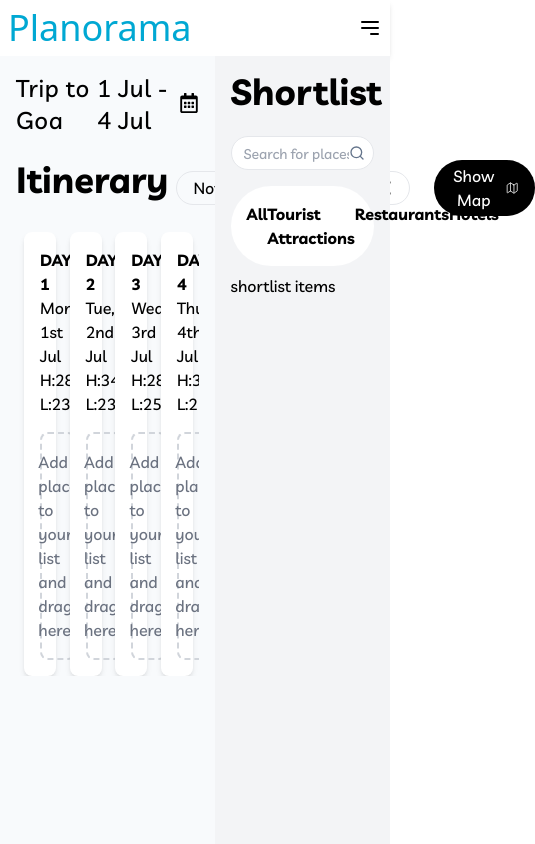
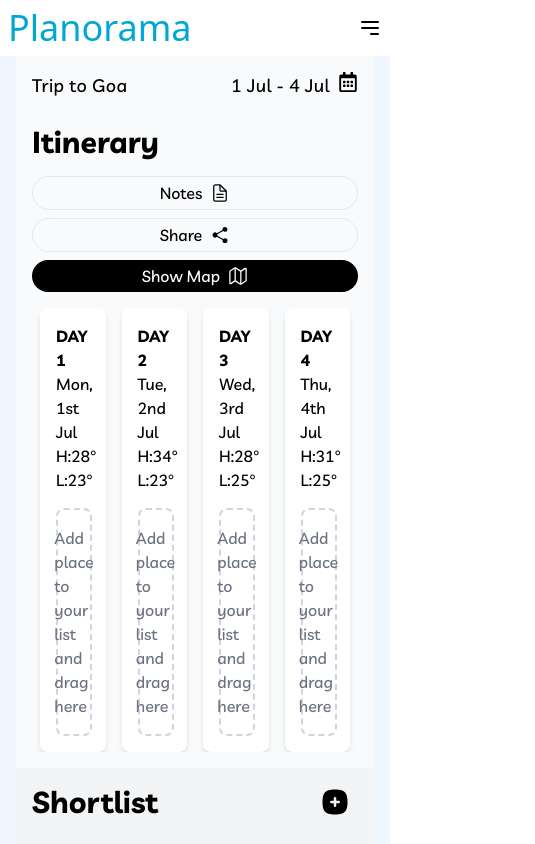
Before and after one commit to Mansherius/travel-planner-zool, a Next.js app in the folder travel-planner/: page /itinerary in a window 390 px wide. Shown: the top 844 px of the page, 535 px wide, since content can reach past the window. Built offline with nearby package versions, Linux system fonts and the light colour scheme; a web font is replaced by a local one.

Commit message:
half responsive

```diff
--- a/travel-planner/src/app/itinerary/page.tsx
+++ b/travel-planner/src/app/itinerary/page.tsx
@@ -4,7 +4,11 @@ import { TbSquareRoundedPlusFilled } from "react-icons/tb";
 import { FiSearch } from "react-icons/fi";
 import "react-datepicker/dist/react-datepicker.css";
 import Writedate from "@/components/shared/WrittenDate";
-import { IoDocumentTextOutline, IoShareSocial, IoMapOutline } from "react-icons/io5";
+import {
+	IoDocumentTextOutline,
+	IoShareSocial,
+	IoMapOutline,
+} from "react-icons/io5";
 import Carousel from "@/components/itinerary/Carousel";
 import { generateDays } from "@/components/itinerary/dateUtils";
 import { DateRange } from "@/components/itinerary/types";
@@ -22,32 +26,45 @@ const Itinerary: React.FC = () => {
 	};
 
 	return (
-    <div className="w-100% min-h-screen md:mx-[50px] lg:mx-[150px] flex justify-center bg-blue-50">
-      <section className="mx-auto w-[55%] bg-slate-50 p-4">
-        <div className="flex justify-between pb-2 text-2xl tracking-wide">
+		<div className="w-full min-h-screen px-4 md:px-12 lg:px-24 flex flex-col lg:flex-row justify-center bg-blue-50">
+			<section className="w-full lg:w-[55%] bg-slate-50 p-4">
+				<div className="flex justify-between pb-2 text-lg md:text-xl lg:text-2xl tracking-wide">
 					<p>Trip to Goa</p>
 					<Writedate onChange={setDateRange} />
 				</div>
-        <div className="py-4">
-			<div className="flex justify-between">
-				<p className="text-4xl font-bold">Itinerary</p>
-				<div className='flex gap-4'>
-					<button className="bg-transparent px-4 py-1 border rounded-full ml-2 my-auto flex">Notes <IoDocumentTextOutline size={20} className='my-auto ml-2' /></button>
-					<button className="bg-transparent px-4 py-1 border rounded-full ml-2 my-auto flex">Share <IoShareSocial size={20} className='my-auto ml-2'/> </button>
-					<button className='bg-black text-white px-4 py-1 rounded-full ml-2 my-auto flex' onClick={toggleMap}>
+				<div className="md:flex md:justify-between py-4">
+					<p className="text-3xl md:text-4xl font-bold">Itinerary</p>
+					<div className="flex flex-col gap-2 md:flex-row md:flex-wrap lg:gap-2 mt-4 lg:mt-0">
+						<button className="bg-transparent px-4 py-1 border rounded-full flex justify-center items-center">
+							Notes
+							<IoDocumentTextOutline size={20} className="ml-2" />
+						</button>
+						<button className="bg-transparent px-4 py-1 border rounded-full flex justify-center items-center">
+							Share
+							<IoShareSocial size={20} className="ml-2" />
+						</button>
+						<button
+							className="bg-black text-white px-4 py-1 rounded-full flex justify-center items-center"
+							onClick={toggleMap}
+						>
 							{showMap ? "Show Shortlist" : "Show Map"}
-						{showMap ? null : <IoMapOutline size={20} className="my-auto ml-2" />}
+							{showMap ? null : (
+								<IoMapOutline size={20} className="ml-2" />
+							)}
 						</button>
-				</div>
 					</div>
 				</div>
 				<Carousel days={days} />
 			</section>
 
-      <section className={`transition-transform duration-500 w-[45%] flex-grow ${showMap ? "hidden" : "flex"} flex-col`}>
+			<section
+				className={`transition-transform duration-500 w-full lg:w-[45%] flex-grow ${
+					showMap ? "hidden" : "flex"
+				} flex-col`}
+			>
 				<div className="bg-gray-100 flex flex-col p-4 h-full">
 					<div className="flex justify-between pb-2">
-            <p className="text-4xl font-bold">Shortlist</p>
+						<p className="text-3xl md:text-4xl font-bold">Shortlist</p>
 						<TbSquareRoundedPlusFilled size={30} className="my-auto mr-2" />
 					</div>
 
@@ -69,7 +86,9 @@ const Itinerary: React.FC = () => {
 					<div className="py-4 bg-white rounded-full">
 						<div className="flex justify-evenly px-4">
 							<p className="font-bold hover:text-orange-500">All</p>
-              <p className="font-bold hover:text-orange-500">Tourist Attractions</p>
+							<p className="font-bold hover:text-orange-500">
+								Tourist Attractions
+							</p>
 							<p className="font-bold hover:text-orange-500">Restaurants</p>
 							<p className="font-bold hover:text-orange-500">Hotels</p>
 						</div>
@@ -78,8 +97,14 @@ const Itinerary: React.FC = () => {
 				</div>
 			</section>
 
-      <section className={`transition-transform duration-500 w-[45%] flex-grow flex-col ${showMap ? "flex" : "hidden"}`} id="map">
+			<section
+				className={`transition-transform duration-500 w-full lg:w-[45%] flex-grow ${
+					showMap ? "flex" : "hidden"
+				} flex-col`}
+				id="map"
+			>
 				{/* Map content goes here */}
+				hello there
 			</section>
 		</div>
 	);
```
Lines whose indentation alone changed are shown as unchanged.
